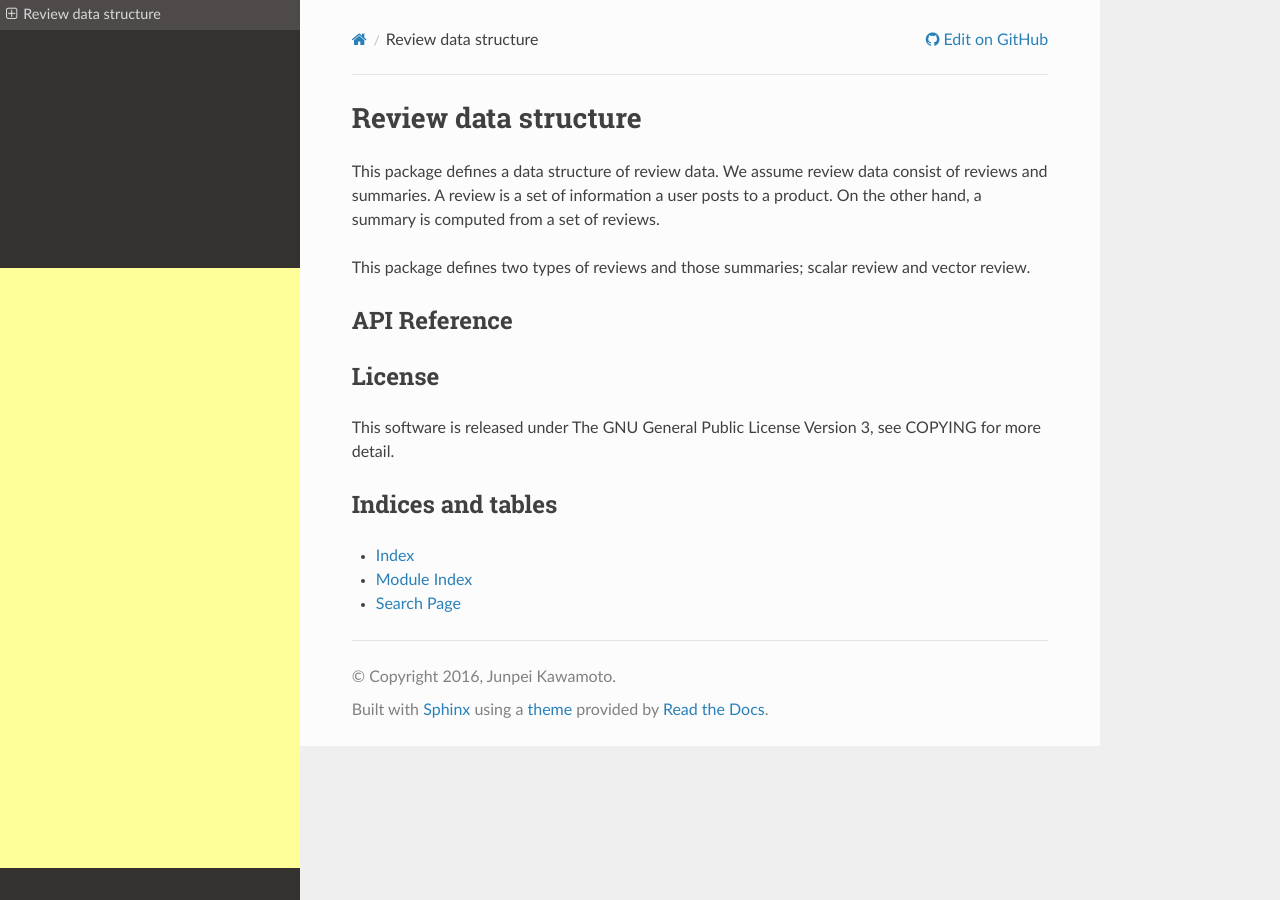
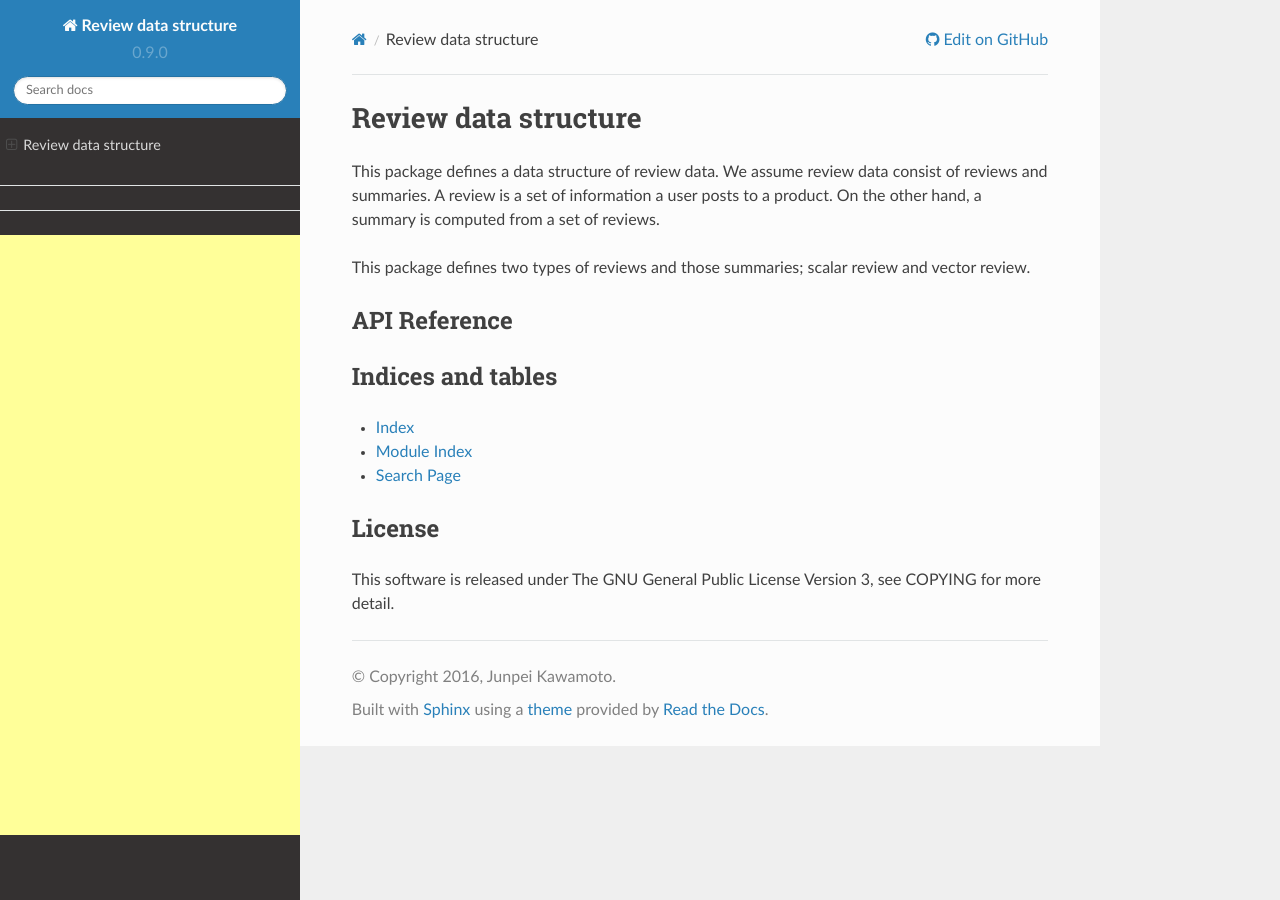
Before and after one commit to rgmining/review, a Sphinx documentation site: the page built from docs/source/index.rst, in a window 1280 px wide. Built offline with Sphinx 7.4.7 and the Read the Docs theme 2.0.0, drawn with Linux system fonts in a browser that asks for light colours.

Commit message:
Update documents.

```diff
--- a/docs/source/_templates/layout.html
+++ b/docs/source/_templates/layout.html
@@ -12,17 +12,6 @@
 <meta property="og:site_name" content="Review Graph Mining"/>
 <meta content="summary" name="twitter:card" />
 <meta content="@junkawamoto" name="twitter:site" />
-<style>
-.wy-menu-vertical{
-  position: relative;
-  height:auto !important;
-  height: 100%;
-  min-height: 100%;
-}
-.wy-menu-vertical > *:first-child{
-  padding-bottom: 600px;
-}
-</style>
 <script async src="//pagead2.googlesyndication.com/pagead/js/adsbygoogle.js"></script>
 <script>
   (adsbygoogle = window.adsbygoogle || []).push({
@@ -42,8 +31,14 @@
 
 
 {% block menu %}
-{{ super() }}
-<div style="height: 600px; bottom: 0; position: absolute;">
+<div class="local-toc">{{ toc }}</div>
+<hr/>
+{% set toctree = toctree(maxdepth=theme_navigation_depth, collapse=theme_collapse_navigation, includehidden=True) %}
+{% if toctree %}
+  {{ toctree }}
+{% endif %}
+<hr />
+<div>
   <div style="width: 300px; margin: auto;">
     <ins class="adsbygoogle"
          style="display:inline-block;width:300px;height:600px"
--- a/docs/source/index.rst
+++ b/docs/source/index.rst
@@ -22,14 +22,14 @@ API Reference
   modules/*
 
 
-License
----------
-This software is released under The GNU General Public License Version 3,
-see COPYING for more detail.
-
-
 Indices and tables
 --------------------
 * :ref:`genindex`
 * :ref:`modindex`
 * :ref:`search`
+
+
+License
+---------
+This software is released under The GNU General Public License Version 3,
+see COPYING for more detail.
```
